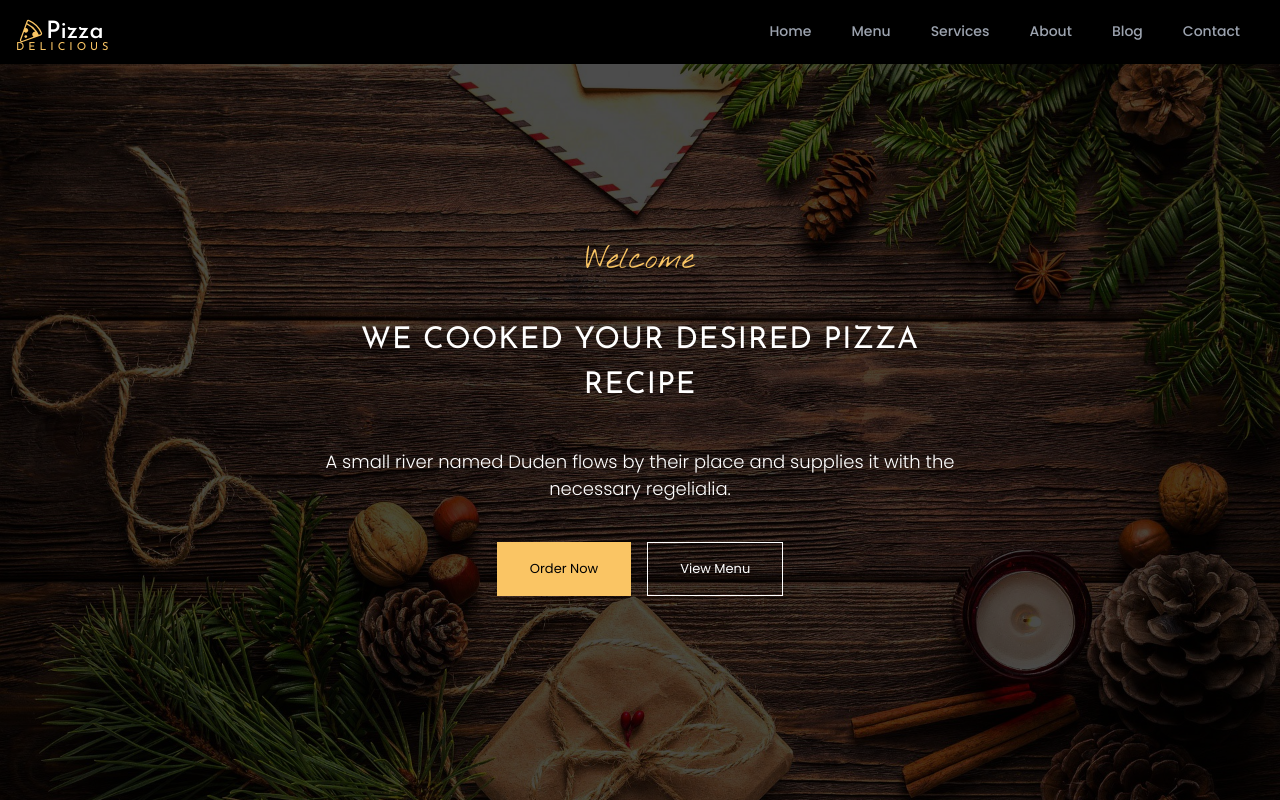
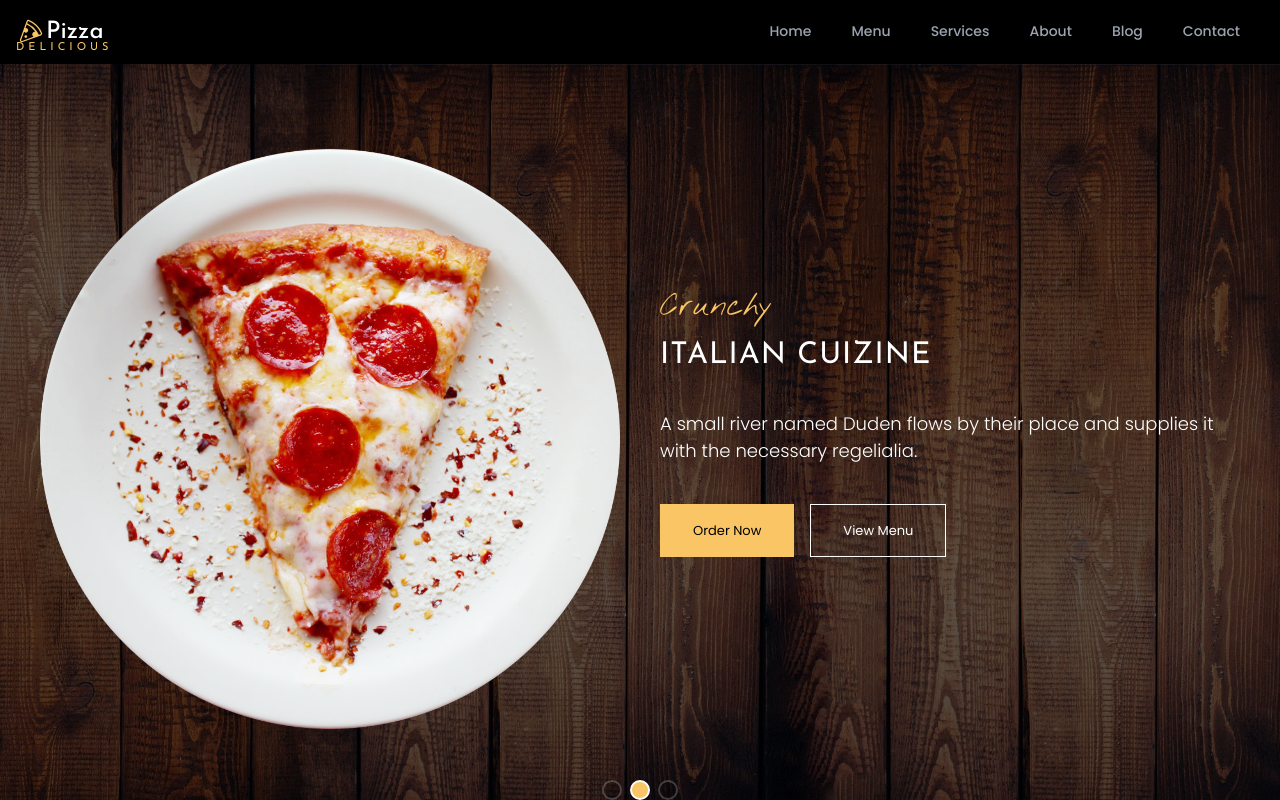
Before and after one commit to kingluffy08/pizza, a Next.js app: page / in a window 1280 px wide. Shown: the top 800 px of the page. Built offline with nearby package versions, Linux system fonts and the light colour scheme.

Commit message:
added slide show to home component

```diff
--- a/components/Footer.jsx
+++ b/components/Footer.jsx
@@ -100,7 +100,7 @@ function Footer() {
 			<p className="text-center my-28">
 				Copyright &copy; 2023 All rights reserved | This template is cloned by
 				<strong className="text-[#fac564]">Joseph Magalem</strong> from Colorlib
-				| Powered by React Nestjs Tailwind Css
+				| Powered by React Nextjs Tailwind Css
 			</p>
 		</footer>
 	);
--- a/components/Header.jsx
+++ b/components/Header.jsx
@@ -9,7 +9,7 @@ export default function Header({ heading, page }) {
 			className="relative z-10 pt-18 text-red-400 bg-cover bg-center bg-no-repeat h-[750px]"
 		>
 			<div className="bg-black/50 w-full h-full">
-				<div className="grid place-content-center  text-white h-full">
+				<div className="grid place-content-center  text-white h-full animate-slideBot">
 					<h1 className="text-center">{heading}</h1>
 					<p className="text-center">
 						{" "}
--- /dev/null
+++ b/components/Home.jsx
@@ -0,0 +1,152 @@
+import React from "react";
+import bg_3 from "../public/images/bg_3.jpg";
+import bg_1 from "../public/images/bg_1.jpg";
+import bg_1_png from "../public/images/bg_1.png";
+import bg_2_png from "../public/images/bg_2.png";
+import { Swiper, SwiperSlide } from "swiper/react";
+import { Navigation, Pagination, Autoplay, EffectFade } from "swiper";
+import "swiper/css";
+import "swiper/css/pagination";
+import "swiper/css/navigation";
+import Image from "next/image";
+
+function Home() {
+	return (
+		<>
+			<header
+				style={{ backgroundImage: `url(${bg_1.src})` }}
+				className="relative z-10 pt-18 bg-cover bg-center bg-no-repeat h-[750px]"
+			>
+				<Swiper
+					slidesPerView={1}
+					spaceBetween={30}
+					loop={true}
+					pagination={{
+						clickable: true,
+					}}
+					autoplay={{ delay: 2500, disableOnInteraction: false }}
+					navigation={false}
+					modules={[EffectFade, Autoplay, Pagination, Navigation]}
+					className="mySwiper"
+				>
+					<SwiperSlide>
+						{" "}
+						<div className="h-[750px] bg-black/60">
+							<div className="h-full md:flex justify-center items-center gap-10 px-10">
+								<div className="flex justify-center items-center md:w-1/2 md:justify-end">
+									<div className="md:text-end text-center text-white">
+										<h3 className="text-[#fac564] font-nycd text-3xl font-light py-2">
+											Crunchy
+										</h3>
+										<h1 className="tracking-[1px] leading-[1.5] font-normal uppercase mb-8">
+											italian pizza
+										</h1>
+										<p className="text-lg text-white leading-[1.5] font-light">
+											A small river named Duden flows by their place and
+											supplies it with the necessary regelialia.
+										</p>
+										<div className="space-x-4 py-10">
+											<button className=" text-black border border-[#fac564] bg-[#fac564] py-4 px-8 hover:bg-transparent hover:text-[#fac564]">
+												Order Now
+											</button>
+											<button className="border border-white py-4 px-8 hover:border-[#fac564] hover:bg-[#fac564] hover:text-black">
+												View Menu
+											</button>
+										</div>
+									</div>
+								</div>
+								<div className="flex justify-center items-center w-full md:w-1/2">
+									{/* <div
+										style={{ backgroundImage: `url(${bg_2_png.src})` }}
+										className="bg-cover bg-center bg-no-repeat w-[100%] h-[414px] "
+									></div> */}
+									<Image
+										className="w-full h-auto"
+										src={bg_1_png.src}
+										alt="Pizza image"
+										width={1000}
+										height={1000}
+									/>
+								</div>
+							</div>
+						</div>
+					</SwiperSlide>
+					<SwiperSlide>
+						{" "}
+						<div className="h-[750px] bg-black/60">
+							<div className="h-full md:flex flex-row-reverse justify-center items-center gap-10 px-10">
+								<div className="flex justify-center items-center md:w-1/2 md:justify-start">
+									<div className="md:text-start text-center text-white">
+										<h3 className="text-[#fac564] font-nycd text-3xl font-light py-2">
+											Crunchy
+										</h3>
+										<h1 className="tracking-[1px] leading-[1.5] font-normal uppercase mb-8">
+											italian cuizine
+										</h1>
+										<p className="text-lg text-white leading-[1.5] font-light">
+											A small river named Duden flows by their place and
+											supplies it with the necessary regelialia.
+										</p>
+										<div className="space-x-4 py-10">
+											<button className=" text-black border border-[#fac564] bg-[#fac564] py-4 px-8 hover:bg-transparent hover:text-[#fac564]">
+												Order Now
+											</button>
+											<button className="border border-white py-4 px-8 hover:border-[#fac564] hover:bg-[#fac564] hover:text-black">
+												View Menu
+											</button>
+										</div>
+									</div>
+								</div>
+								<div className="flex justify-center items-center w-full md:w-1/2">
+									{/* <div
+										style={{ backgroundImage: `url(${bg_2_png.src})` }}
+										className="bg-cover bg-center bg-no-repeat w-[100%] h-[414px] "
+									></div> */}
+									<Image
+										className="w-full h-auto"
+										src={bg_2_png.src}
+										alt="Pizza image"
+										width={1000}
+										height={1000}
+									/>
+								</div>
+							</div>
+						</div>
+					</SwiperSlide>
+					<SwiperSlide>
+						{" "}
+						<div
+							style={{ backgroundImage: `url(${bg_3.src})` }}
+							className="bg-cover bg-center bg-no-repeat h-[750px] "
+						>
+							<div className="bg-black/70 h-full flex justify-center items-center">
+								<div className="py-28 text-center text-white lg:w-2/4">
+									<h3 className="text-[#fac564] font-nycd text-3xl font-light">
+										Welcome
+									</h3>
+									<h1 className="tracking-[1px] leading-[1.5] font-normal uppercase py-10">
+										we cooked your desired pizza recipe
+									</h1>
+									<p className="text-lg text-white leading-[1.5] font-light">
+										A small river named Duden flows by their place and supplies
+										it with the necessary regelialia.
+									</p>
+									<div className="space-x-4 py-10">
+										<button className="text-black border border-[#fac564] bg-[#fac564] py-4 px-8 hover:bg-transparent hover:text-[#fac564]">
+											Order Now
+										</button>
+										<button className="border border-white py-4 px-8 hover:border-[#fac564] hover:bg-[#fac564] hover:text-black">
+											View Menu
+										</button>
+									</div>
+								</div>
+							</div>
+						</div>
+					</SwiperSlide>
+				</Swiper>
+			</header>
+		</>
+	);
+}
+
+export default Home;
--- a/package.json
+++ b/package.json
@@ -14,7 +14,9 @@
     "next": "13.2.4",
     "react": "18.2.0",
     "react-dom": "18.2.0",
-    "react-icons": "^4.8.0"
+    "react-icons": "^4.8.0",
+    "react-intersection-observer": "^9.4.3",
+    "swiper": "^9.1.1"
   },
   "devDependencies": {
     "autoprefixer": "^10.4.14",
--- a/pages/index.js
+++ b/pages/index.js
@@ -4,6 +4,7 @@ import { Aboutinfo, Testimonial } from "@/components/About";
 import { ServicesInfo } from "@/components/Services";
 import { PizzaMeals, Products } from "@/components/Menu";
 import Footer from "@/components/Footer";
+import Main from "@/components/Home";
 import bg_1 from "../public/images/bg_1.jpg";
 import bg_3 from "../public/images/bg_3.jpg";
 import bg_4 from "../public/images/bg_4.jpg";
@@ -23,38 +24,7 @@ export default function Home() {
 				<link rel="icon" href={favicon.src} />
 			</Head>
 			<Navbar />
-			<header
-				style={{ backgroundImage: `url(${bg_1.src})` }}
-				className="relative z-10 pt-18 bg-cover bg-center bg-no-repeat h-[750px]"
-			>
-				<div
-					style={{ backgroundImage: `url(${bg_3.src})` }}
-					className="bg-cover bg-center bg-no-repeat h-[750px] "
-				>
-					<div className="bg-black/70 h-full flex justify-center items-center">
-						<div className="py-28 text-center text-white lg:w-2/4">
-							<h3 className="text-[#fac564] font-nycd text-3xl font-light">
-								Welcome
-							</h3>
-							<h1 className="tracking-[1px] leading-[1.5] font-normal uppercase py-10">
-								we cooked your desired pizza recipe
-							</h1>
-							<p className="text-lg text-white leading-[1.5] font-light">
-								A small river named Duden flows by their place and supplies it
-								with the necessary regelialia.
-							</p>
-							<div className="space-x-4 py-10">
-								<button className="text-black border border-[#fac564] bg-[#fac564] py-4 px-8 hover:bg-transparent hover:text-[#fac564]">
-									Order Now
-								</button>
-								<button className="border border-white py-4 px-8 hover:border-[#fac564] hover:bg-[#fac564] hover:text-black">
-									View Menu
-								</button>
-							</div>
-						</div>
-					</div>
-				</div>
-			</header>
+			<Main />
 			<div
 				style={{ backgroundImage: `url(${bg_4.src})` }}
 				className=" bg-cover bg-no-repeat bg-center bg-fixed text-white"
--- a/styles/globals.css
+++ b/styles/globals.css
@@ -3,6 +3,15 @@
 @import url("https://fonts.googleapis.com/css2?family=Nothing+You+Could+Do&display=swap");
 @tailwind base;
 @tailwind components;
+.swiper-pagination-bullet {
+	height: 20px !important;
+	width: 20px !important;
+	border: 2px solid white;
+}
+.swiper-pagination-bullet-active {
+	background-color: #fac564 !important;
+}
+
 @tailwind utilities;
 
 @layer base {
--- a/tailwind.config.js
+++ b/tailwind.config.js
@@ -15,12 +15,32 @@ module.exports = {
 				poppins: ["Poppins", "Arial", "sans-serif"],
 				nycd: ["Nothing You Could Do, cursive"],
 			},
-			backgroundImage: {
-				header: "url('/images/bg_3.jpg')",
-				menu: "url('/images/bg_4.jpg')",
-			},
 			transitionProperty: {
 				height: "height",
+			},
+			keyframes: {
+				slideLeft: {
+					"0%": { transform: "translateX(-50%)" },
+					"100%": { transform: "translateX(0%)" },
+				},
+				slideRight: {
+					"0%": { transform: "translateX(50%)" },
+					"100%": { transform: "translateX(0%)" },
+				},
+				slideTop: {
+					"0%": { transform: "translateY(-50%)" },
+					"100%": { transform: "translateY(0%)" },
+				},
+				slideBot: {
+					"0%": { transform: "translateY(50%)" },
+					"100%": { transform: "translateY(0%)" },
+				},
+			},
+			animation: {
+				slideLeft: "slideLeft 1s ease-in",
+				slideRight: "slideRight 1s ease-in",
+				slideTop: "slideTop 1s ease-in",
+				slideBot: "slideBot 1s ease-in",
 			},
 		},
 	},
```
Also changed, not shown: components/Menu.jsx (+18 -6 lines), 1 other file (tests, documents, lock files or other folders).
